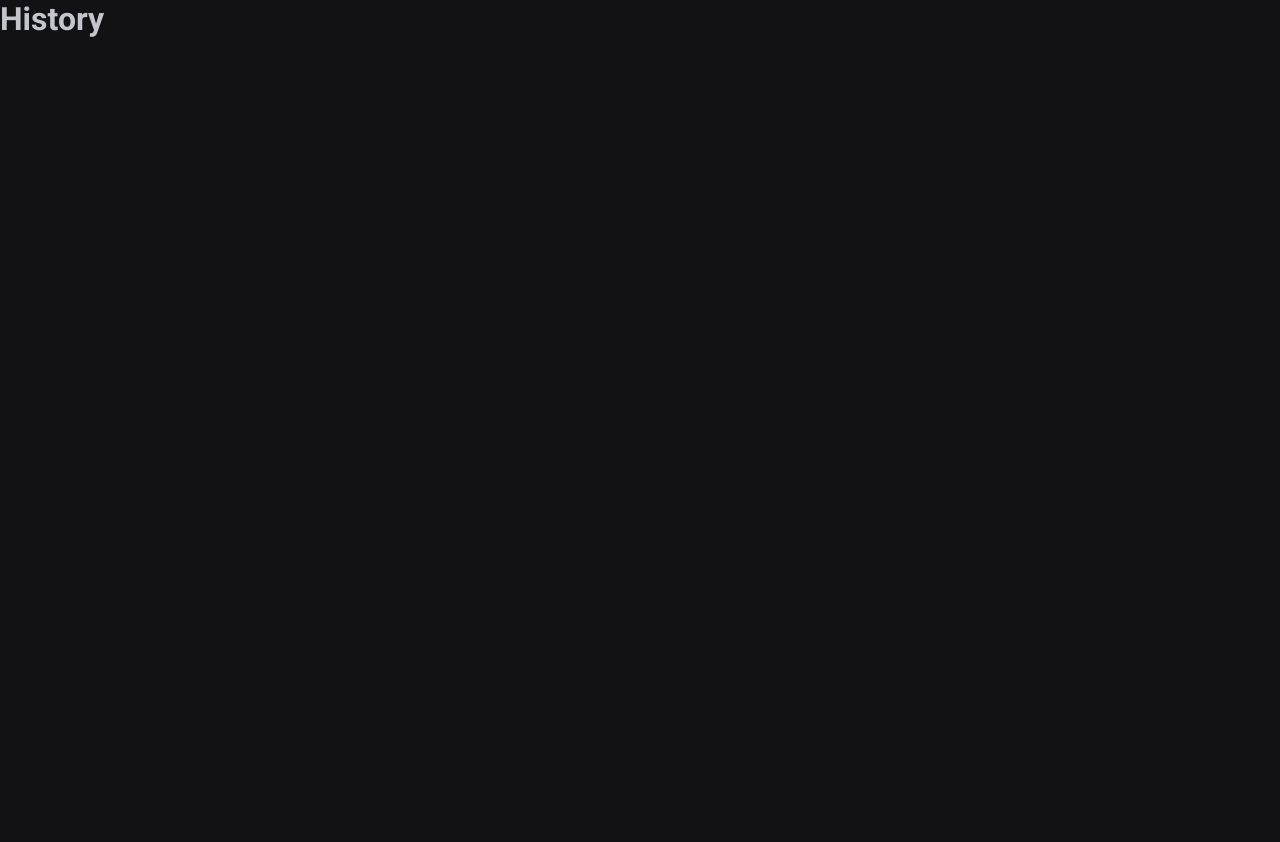
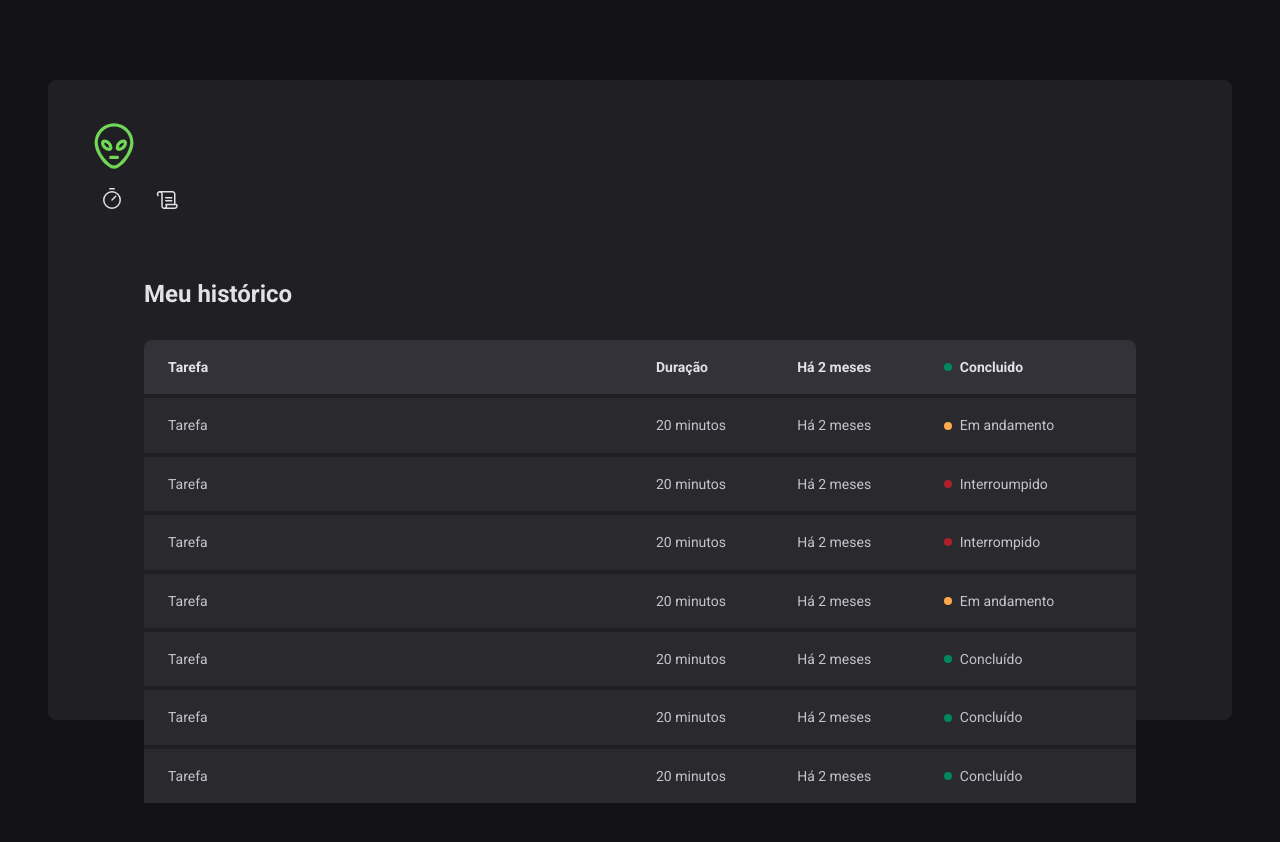
Before and after one commit to Hendy17/time, a React (Vite) app: page /history in a window 1280 px wide. Shown: the top 842 px of the page. Before the commit the page ends 800 px from the top, so only its background shows below. Built offline with nearby package versions, Linux system fonts and the light colour scheme.

Commit message:
Commit da Pages Hitoricos

```diff
--- a/src/Router.tsx
+++ b/src/Router.tsx
@@ -1,18 +1,17 @@
-import { Routes, Route } from 'react-router-dom'
-import { DefaultLayout } from './layouts/DefaultLayout'
-import { History } from './pages/History'
-
-import { Home } from './pages/Home/index'
+import { Routes, Route } from 'react-router-dom';
+import { DefaultLayout } from './layouts/DefaultLayout';
+import { History } from './pages/History';
+import { Home } from './pages/Home/index';
 
 export function Router() {
   return (
     <Routes>
-      <Route path="/" element={<Home />} />
-      <Route path="/history" element={<History />} />
       <Route path="/" element={<DefaultLayout />}>
-        <Route path="/" element={<Home />} />
-        <Route path="/history" element={<History />} />
+        {/* Rota principal (Home) */}
+        <Route index element={<Home />} />
+        {/* Sub-rota (History) */}
+        <Route path="history" element={<History />} />
       </Route>
     </Routes>
-  )
+  );
 }
--- a/src/pages/History.tsx
+++ /dev/null
@@ -1,7 +0,0 @@
-export function History() {
-  return (
-    <div>
-      <h1>History</h1>
-    </div>
-  );
-}
--- /dev/null
+++ b/src/pages/History/index.tsx
@@ -0,0 +1,83 @@
+import { Status } from '../History/styles'
+import { HistoryContainer, HistoryList } from './styles'
+
+export function History() {
+  return (
+    <HistoryContainer>
+      <h1>Meu histórico</h1>
+
+      <HistoryList>
+        <table>
+          <thead>
+            <tr>
+              <th>Tarefa</th>
+              <th>Duração</th>
+              <th>Há 2 meses</th>
+              <th>
+                <Status statusColor='green'>Concluido</Status>
+              </th>
+            </tr>
+          </thead>
+          <tbody>
+            <tr>
+              <td>Tarefa</td>
+              <td>20 minutos</td>
+              <td>Há 2 meses</td>
+              <td>
+                <Status statusColor='yellow'>Em andamento</Status>
+              </td>
+            </tr>
+            <tr>
+              <td>Tarefa</td>
+              <td>20 minutos</td>
+              <td>Há 2 meses</td>
+              <td>
+                <Status statusColor='red'>Interroumpido</Status>
+              </td>
+            </tr>
+            <tr>
+              <td>Tarefa</td>
+              <td>20 minutos</td>
+              <td>Há 2 meses</td>
+              <td>
+                <Status statusColor='red'>Interrompido</Status>
+              </td>
+            </tr>
+            <tr>
+              <td>Tarefa</td>
+              <td>20 minutos</td>
+              <td>Há 2 meses</td>
+              <td>
+                <Status statusColor='yellow'>Em andamento</Status>
+              </td>
+            </tr>
+            <tr>
+              <td>Tarefa</td>
+              <td>20 minutos</td>
+              <td>Há 2 meses</td>
+              <td>
+                <Status statusColor='green'>Concluído</Status>
+              </td>
+            </tr>
+            <tr>
+              <td>Tarefa</td>
+              <td>20 minutos</td>
+              <td>Há 2 meses</td>
+              <td>
+                <Status statusColor='green'>Concluído</Status>
+              </td>
+            </tr>
+            <tr>
+              <td>Tarefa</td>
+              <td>20 minutos</td>
+              <td>Há 2 meses</td>
+              <td>
+                <Status statusColor='green'>Concluído</Status>
+              </td>
+            </tr>
+          </tbody>
+        </table>
+      </HistoryList>
+    </HistoryContainer>
+  )
+}
--- /dev/null
+++ b/src/pages/History/styles.ts
@@ -0,0 +1,85 @@
+import styled from 'styled-components';
+
+export const HistoryContainer = styled.main`
+  flex: 1;
+  padding: 3.5rem;
+  display: flex;
+  flex-direction: column;
+
+  h1 {
+    font-size: 1.5rem;
+    color: ${(props) => props.theme['gray-100']};
+  }
+`;
+
+export const HistoryList = styled.div`
+  flex: 1;
+  overflow: auto;
+  margin-top: 2rem;
+
+  table {
+    width: 100%;
+    border-collapse: collapse;
+    min-width: 600px;
+
+    th {
+      background-color: ${(props) => props.theme['gray-600']};
+      padding: 1rem;
+      text-align: left;
+      color: ${(props) => props.theme['gray-100']};
+      font-size: 0.875rem;
+      line-height: 1.6;
+
+      &:first-child {
+        border-top-left-radius: 8px;
+        padding-left: 1.5rem;
+      }
+
+      &:last-child {
+        border-top-right-radius: 8px;
+        padding-right: 1.5rem;
+      }
+    }
+
+    td {
+      background-color: ${(props) => props.theme['gray-700']};
+      border-top: 4px solid ${(props) => props.theme['gray-800']};
+      padding: 1rem;
+      font-size: 0.875rem;
+      line-height: 1.6;
+
+      &:first-child {
+        width: 50%;
+        padding-left: 1.5rem;
+      }
+
+      &:last-child {
+        padding-right: 1.5rem;
+      }
+    }
+  }
+`;
+
+const STATUS_COLOR = {
+  yellow: 'yellow-500',
+  green: 'green-500',
+  red: 'red-500',
+}
+
+interface StatusProps {
+  statusColor: 'yellow' | 'red' | 'green';
+}
+
+export const Status = styled.span<StatusProps>`
+  display: flex;
+  align-items: center;
+  gap: 0.5rem;
+
+  &::before {
+    content: "";
+    width: 0.5rem;
+    height: 0.5rem;
+    border-radius: 9999px;
+    background: ${(props) => props.theme[STATUS_COLOR[props.statusColor]]};
+  }
+`;
--- a/src/pages/Home/index.tsx
+++ b/src/pages/Home/index.tsx
@@ -4,8 +4,10 @@
   CountdownContainer,
   FormContainer,
   HomeContainer,
+  MinutesAmountInput,
   Separator,
   StartCountdowButto,
+  TaskInput,
 
 } from './styles'
 
@@ -15,10 +17,23 @@
       <form>
         <FormContainer>
           <label htmlFor="task">Vou trabalhar em</label>
-          <input id="task" />
+          <TaskInput id="task" list="task-suggestions" placeholder='Dê um nome para seu projeto' />
 
+          <datalist id="task-suggestions" >
+            <option value="Projeto 1" />
+            <option value="Projeto 2" />
+            <option value="Projeto 3" />
+            <option value="Projeto 4" />
+          </datalist>
           <label htmlFor="minutesAmount">durante</label>
-          <input type="number" id="minutesAmount" />
+          <MinutesAmountInput
+            type="number"
+            id="minutesAmount"
+            placeholder="00"
+            step={5}
+            min={5}
+            max={80}
+          />
 
           <span>minutos.</span>
         </FormContainer>
--- a/src/pages/Home/styles.ts
+++ b/src/pages/Home/styles.ts
@@ -25,6 +25,32 @@
   font-weight: bold;
   flex-wrap: wrap;
 `
+
+const BaseInput = styled.input `
+  background: transparent;
+  height: 2.5rem;
+  border: 0;
+  border-bottom: 2px solid ${props => props.theme['gray-500']};
+  font-weight: bold;
+  font-size: 1.125rem;
+  padding: 0 0.5rem;
+  color: ${(props) => props.theme['gray-100']};
+
+  &::placeholder {
+    box-shadow: none;
+    color: ${(props) => props.theme['green-500']};
+  }
+`
+
+export const TaskInput = styled(BaseInput)`
+  flex: 1;
+`
+
+export const MinutesAmountInput = styled(BaseInput)`
+  width: 4rem;
+`
+
+
 
 export const CountdownContainer = styled.div`
   font-family: 'Roboto Mono', monospace;
```
Also changed, not shown: src/App.tsx (line endings or trailing spaces).
